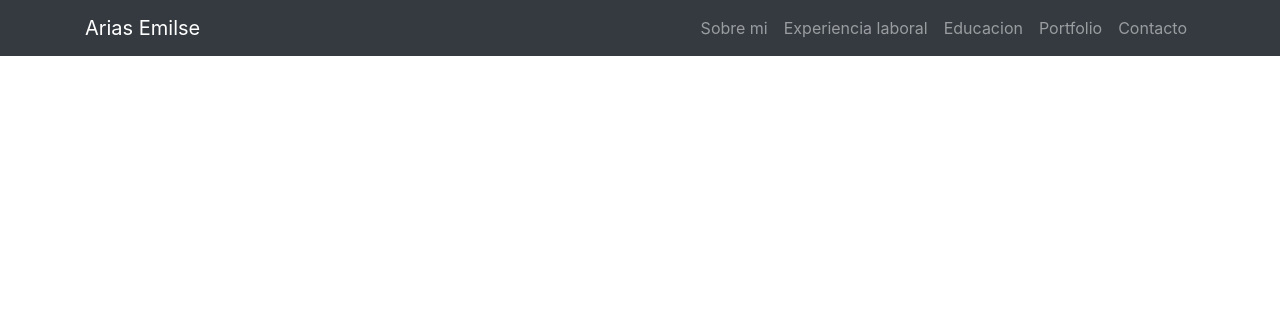
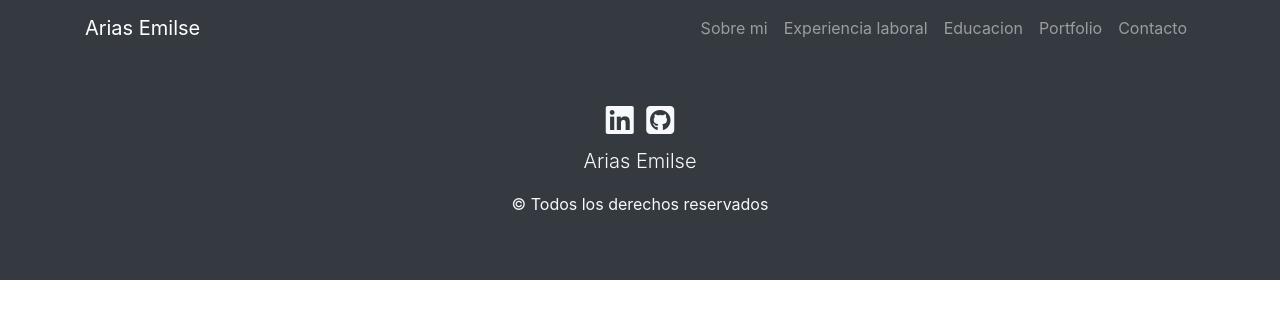
Before and after one commit to earias08/cv5a, a plain HTML site: page index.html in a window 1280 px wide. Drawn offline with nearby package versions, Linux system fonts and the light colour scheme.

Commit message:
se agrego el footer al proyecto

```diff
--- a/index.html
+++ b/index.html
@@ -10,6 +10,7 @@
       integrity="sha384-TX8t27EcRE3e/ihU7zmQxVncDAy5uIKz4rEkgIXeMed4M0jlfIDPvg6uqKI2xXr2"
       crossorigin="anonymous"
     />
+    <script src="https://kit.fontawesome.com/22e9f862aa.js" crossorigin="anonymous"></script>
     <title>CV Arias Emilse</title>
   </head>
   <body>
@@ -45,8 +46,13 @@
     <main>
 
     </main>
-    <footer>
-
+    <footer class="bg-dark text-light text-center py-5">
+        <div class="container">
+            <a href="#" class="text-light"><i class="fab fa-linkedin fa-2x mr-2"></i></a>
+            <a href="#" class="text-light"><i class="fab fa-github-square fa-2x"></i></a>
+           <p class="lead mt-2">Arias Emilse</p>
+           <p>&copy; Todos los derechos reservados</p>
+        </div>
     </footer>
     <script
       src="https://code.jquery.com/jquery-3.5.1.slim.min.js"
```
